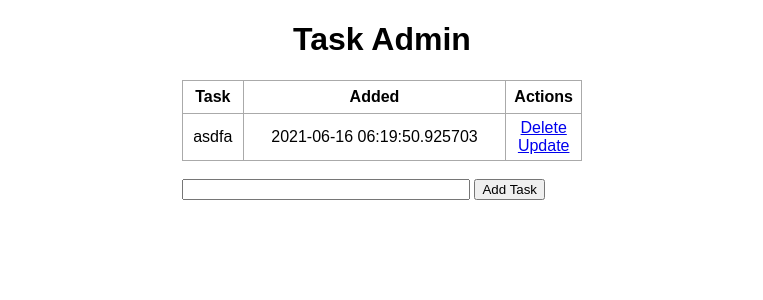
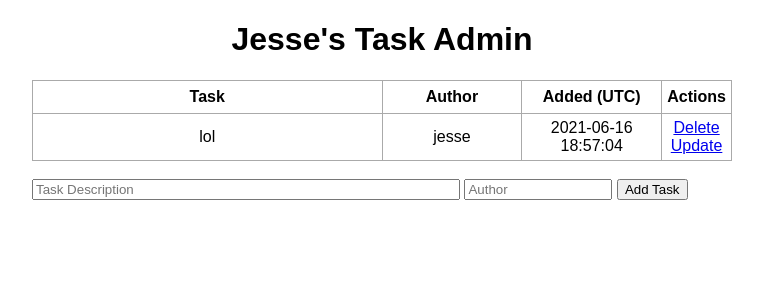
Before and after one commit to hjesse92/simpleflask, a Flask app: page / in a window 1280 px wide. Shown: the top 300 px of the page, without its empty margins (258-1021 px from the left). Run offline with Flask 2, Linux system fonts and the light colour scheme; data comes from the database, SQL or seed files in the repository.

Commit message:
Version 2

```diff
--- a/app.py
+++ b/app.py
@@ -1,19 +1,17 @@
 from flask import Flask, render_template, request, redirect
 from flask_sqlalchemy import SQLAlchemy
-from datetime import datetime
-from pytz import timezone
-import pytz
-from werkzeug.utils import redirect
+from datetime import datetime, timezone
 
 app = Flask(__name__)
-app.config['SQLALCHEMY_DATABASE_URI'] = 'sqlite:///test.db'
+app.config['SQLALCHEMY_DATABASE_URI'] = 'sqlite:///tasks.db'
 # app.config['SQLALCHEMY_TRACK_MODIFICATIONS'] = True
 db = SQLAlchemy(app)
 
 class Todo(db.Model):
   id = db.Column(db.Integer, primary_key=True)
   content = db.Column(db.String(200), nullable=False)
-  date_created = db.Column(db.DateTime, default=datetime.utcnow)
+  author = db.Column(db.String(200), nullable=False)
+  date_created = db.Column(db.DateTime(timezone=True), default=datetime.utcnow)
 
   def __repr__(self) -> str:
       return '<Task %r>' %self.id
@@ -21,8 +19,11 @@ class Todo(db.Model):
 @app.route('/', methods=['POST','GET'])
 def index():
   if request.method == 'POST':
+
     task_content = request.form['content']
-    new_task = Todo(content=task_content)
+    task_author = request.form['author']
+
+    new_task = Todo(content=task_content, author=task_author)
 
     try:
       db.session.add(new_task)
@@ -52,6 +53,7 @@ def update(id):
 
   if request.method == 'POST':
     task.content = request.form['content']
+    task.author = request.form['author']
 
     try:
       db.session.commit()
--- a/static/css/main.css
+++ b/static/css/main.css
@@ -6,7 +6,7 @@ body, html {
 
 .content {
   margin: 0 auto;
-  width: 400px;
+  width: 700px;
 }
 
 table, td, th {
@@ -15,6 +15,7 @@ table, td, th {
 
 table {
   border-collapse: collapse;
+  table-layout: fixed;
   width: 100%;
 }
 
--- a/templates/index.html
+++ b/templates/index.html
@@ -1,26 +1,36 @@
 {% extends 'base.html' %}
 
 {% block head %}
-<title>Task Admin</title>
+<title>Jesse's Task Admin</title>
 {% endblock %}
 
 {% block body %}
 <div class="content">
-  <h1 style="text-align: center">Task Admin</h1>
+  <h1 style="text-align: center">Jesse's Task Admin</h1>
+
   {% if tasks|length < 1 %}
   <h4 style="text-align: center">There are no tasks. Create one below!</h4>
+
   {% else %}
+  <table>
+    <colgroup>
+      <col span="1" style="width: 50%;">
+      <col span="1" style="width: 20%;">
+      <col span="1" style="width: 20%;">
+      <col span="1" style="width: 10%;">
+   </colgroup>
 
-  <table>
     <tr>
       <th>Task</th>
-      <th>Added</th>
+      <th>Author</th>
+      <th>Added (UTC)</th>
       <th>Actions</th>
     </tr>
     {% for task in tasks %}
       <tr>
         <td>{{ task.content }}</td>
-        <td>{{ task.date_created }}</td>
+        <td>{{ task.author }}</td>
+        <td>{{ task.date_created.strftime('%Y-%m-%d %H:%M:%S') }}</td>
         <td>
           <a href="/delete/{{task.id}}">Delete</a>
           <br>
@@ -32,7 +42,8 @@
   {% endif %}
   <br>
   <form action="/" method="POST">
-    <input = type="text" name="content" id="content">
+    <input = type="text" name="content" id="content" placeholder="Task Description" style="width:60%">
+    <input = type="text" name="author" id="author" placeholder="Author" style="width:20%">
     <input = type="submit" value="Add Task">
   </form>
 </div>
--- a/templates/update.html
+++ b/templates/update.html
@@ -1,7 +1,7 @@
 {% extends 'base.html' %}
 
 {% block head %}
-<title>Task Admin</title>
+<title>Jesse's Task Admin</title>
 {% endblock %}
 
 {% block body %}
@@ -10,7 +10,8 @@
 
   <div class="form">
     <form action="/update/{{task.id}}" method="POST">
-      <input type="text" name="content" id="content" value="{{task.content}}">
+      <input type="text" name="content" id="content" placeholder="Task Description" value="{{task.content}}" style="width:60%">
+      <input type="text" name="author" id="author" placeholder="Author" value="{{task.author}}" style="width:20%">
       <input type="submit" value="Update">
     </form>
   </div>
```
Also changed, not shown: tasks.db (added), test.db (deleted).
